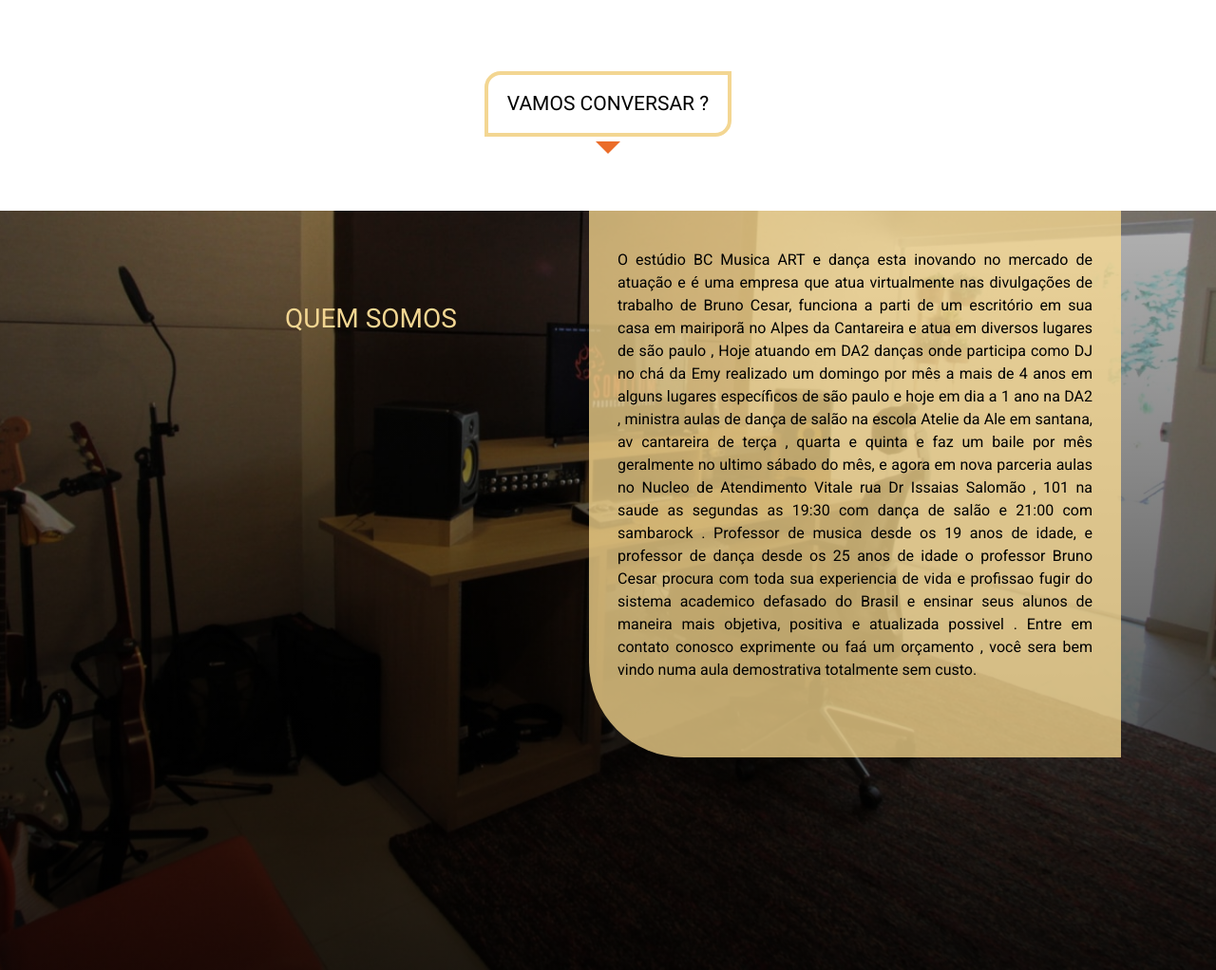
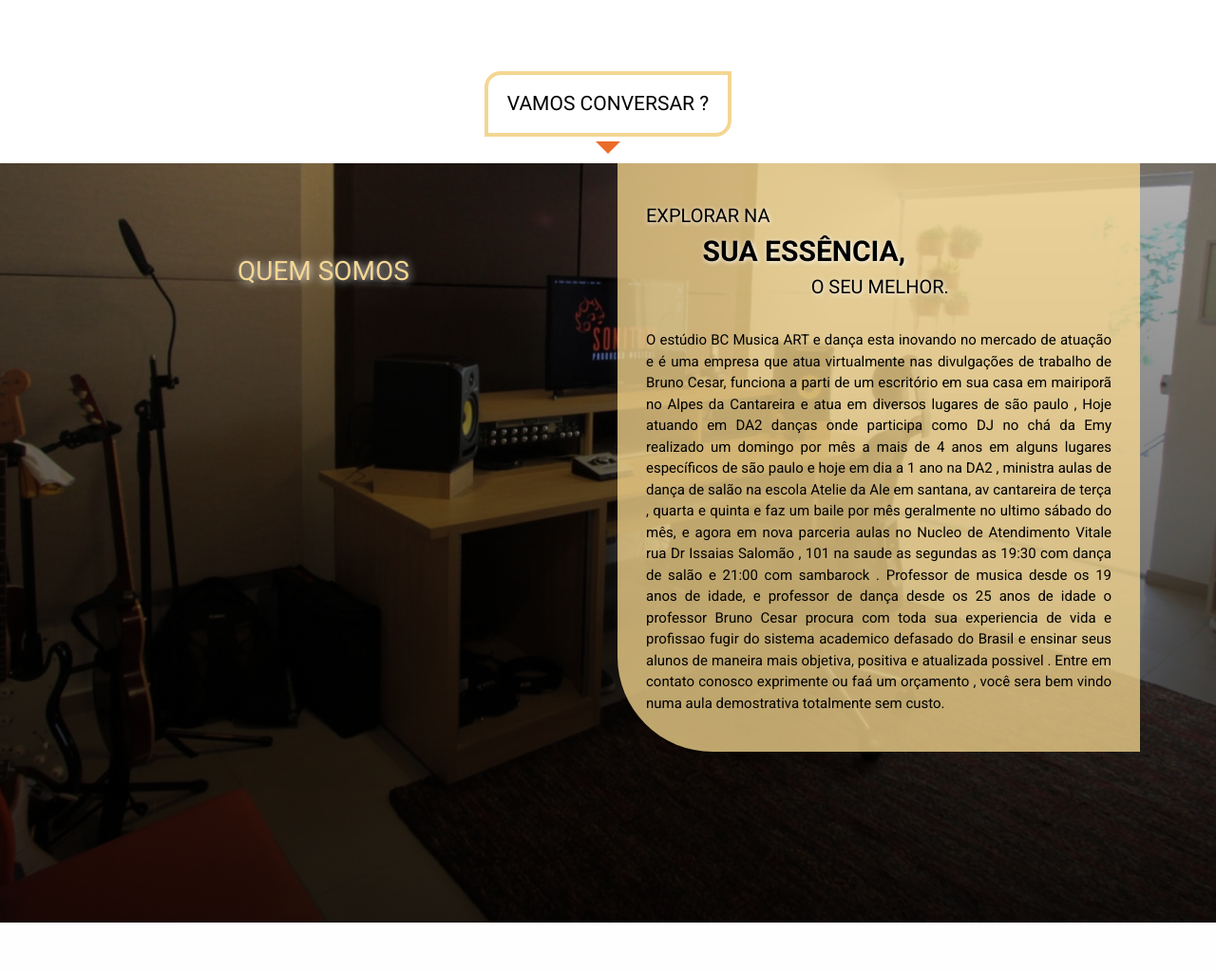
Before and after one commit to pissulin/BC-Studio, a PHP site: page / in a window 1280 px wide. Shown: the part 1152-2174 px from the top of the page at 95% size. After the commit the page ends 2124 px from the top, so only its background shows below. Run offline with PHP 8.4, Linux system fonts and the light colour scheme.

Commit message:
atualização

```diff
--- a/css/style.css
+++ b/css/style.css
@@ -87,7 +87,7 @@ section {
 
     .row {
         text-align: center;
-        margin: 60px  0;
+        margin: 60px  0 10px;
         padding: 0;
     }
         .texto{
@@ -152,6 +152,7 @@ section {
 
 .sobre {
     width: 100%;
+
     height: 100vh;
     background-image:linear-gradient(rgba(0, 0, 0, 0.3), rgba(0, 0, 0, 0.8)), url(/img/bg-sobre.jpg);
     background-repeat: no-repeat;
@@ -160,26 +161,42 @@ section {
 }
 
     .sobre h2 {
-        position: absolute;
+        margin-left: 250px;
         text-align: center;
         padding-top: 100px;
         color: #f3d692;
         font-family: "Roboto",sans-serif;
         font-size: 28px;
-        display: inline;
-        left: 300px;
+        display: inline-block;
+        float: left;
+        text-shadow: 1px 1px 10px white;
+
+
     }
 
     .texto-esquerdo{
-        width: 500px;
+        width: 490px;
         text-align: justify;
         background-color: #fcdc91be;
         border-radius: 0 0 0 100px;
         margin: 0;
-        padding: 40px 30px 80px;
-        display: inline;
-        position: absolute;
-        right: 100px;
+        padding: 40px 30px 40px;
+        display: inline-block;
+        float: right;
+        margin-right: 80px;
         line-height: 1.5;
         font-family: "Roboto",sans-serif;
     }
+        .texto-esquerdo p {
+            font-size: 15px;
+            font-family: "Roboto",sans-serif;
+        }
+        .texto-esquerdo pre {
+            font-family: "Roboto", sans-serif;
+            font-size: 20px;
+            text-shadow: 1px 1px 5px white;
+        }
+        .texto-esquerdo pre span {
+            font-weight: bolder;
+            font-size: 30px;
+        }
--- a/index.html
+++ b/index.html
@@ -1,7 +1,7 @@
-<!DOCTYPE html>
+<!DOCTYPE html >
+<html lang="pt-br">
 
-
-    <head lang="pt-br">
+    <head >
         <meta charset="utf-8">
         <meta http-equiv="X-UA-Compatible" content="IE=edge">
         <title>BC-Studio</title>
@@ -71,6 +71,10 @@
                 <article class="sobre">
                     <h2>QUEM SOMOS</h2>
                     <div class="texto-esquerdo">
+                            <pre>EXPLORAR NA
+            <span>SUA ESSÊNCIA,</span>
+                                   O SEU MELHOR.
+                            </pre>
                             <p>O estúdio BC  Musica ART e dança esta inovando no mercado de atuação e é uma empresa que atua virtualmente nas divulgações de trabalho de Bruno Cesar, funciona a parti de um escritório em sua casa em mairiporã no Alpes da Cantareira e atua em diversos lugares de são paulo , Hoje atuando em DA2 danças onde participa como DJ no chá da Emy realizado um domingo por mês a mais de 4 anos em alguns lugares específicos de são paulo e hoje em dia a 1 ano na DA2 , ministra aulas de dança de salão na escola Atelie da Ale em santana, av cantareira  de terça , quarta e quinta e faz um baile por mês geralmente no ultimo sábado do mês, e agora em nova parceria aulas no Nucleo de Atendimento Vitale rua  Dr Issaias Salomão , 101 na saude as segundas as 19:30 com dança de salão e 21:00 com sambarock .
                                     Professor de musica desde os 19 anos de idade, e professor de dança desde os 25 anos de idade o professor Bruno Cesar procura com toda sua experiencia de vida e profissao fugir do sistema academico defasado do Brasil e ensinar seus alunos de maneira mais objetiva, positiva e atualizada possivel .
                                     Entre em contato conosco exprimente ou faá um orçamento , você sera bem vindo numa aula demostrativa totalmente sem custo.</p>
```
